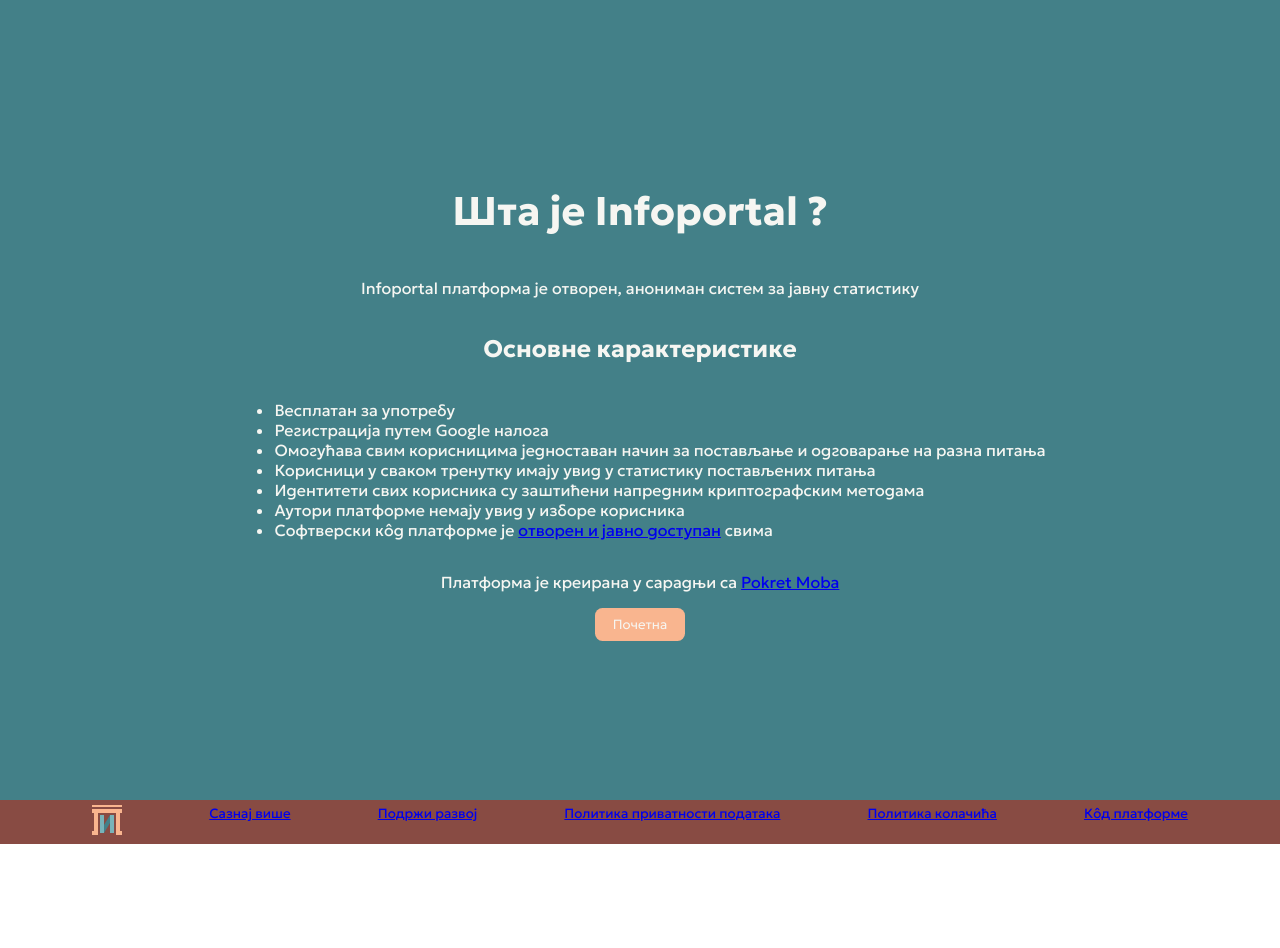
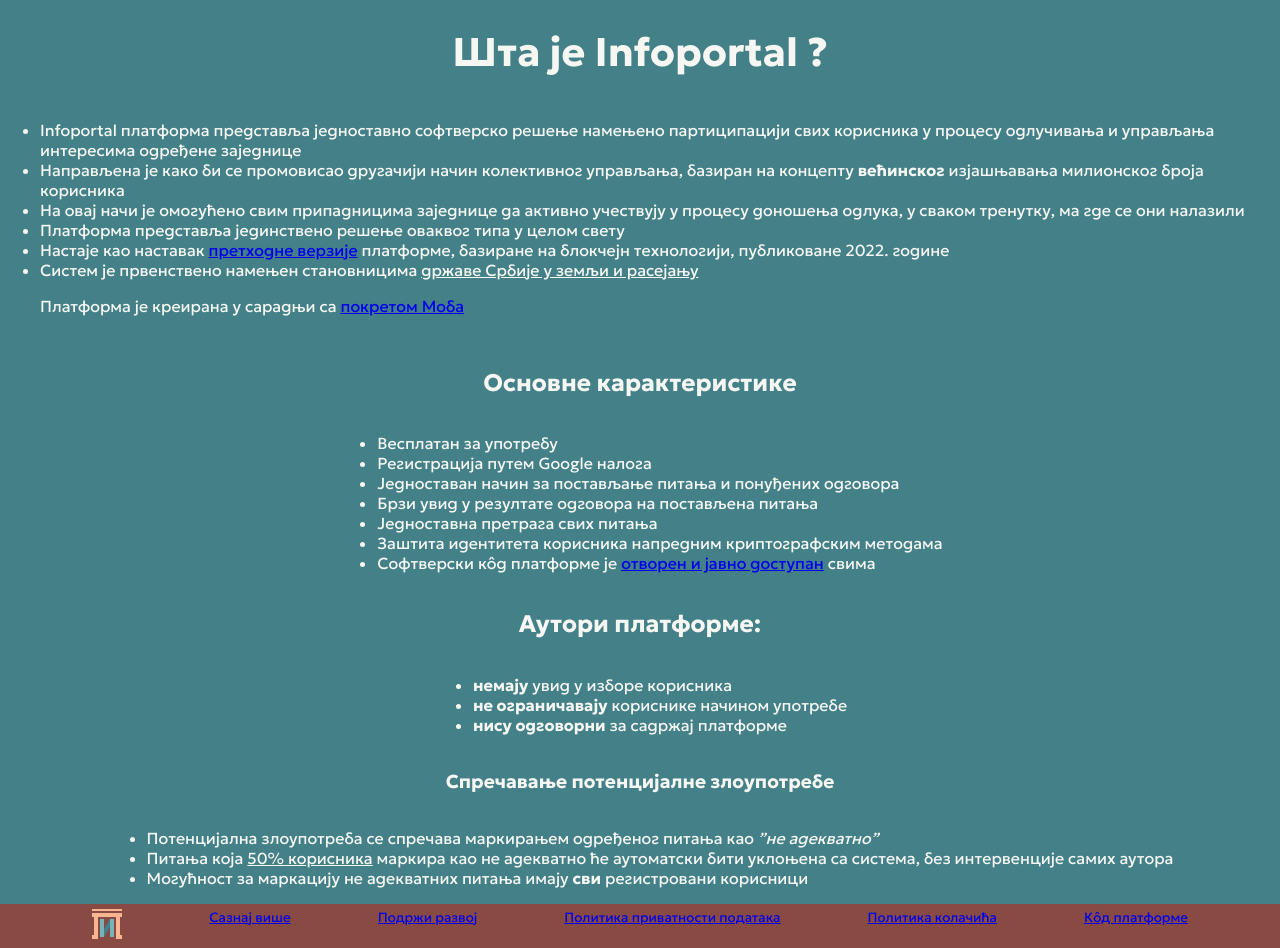
Before and after one commit to vexy/infoportal-website, a SvelteKit app: page /learn-more in a window 1280 px wide. Before the commit the page ends 844 px from the top, so only its background shows below. Built offline with nearby package versions, Linux system fonts and the light colour scheme.

Commit message:
Updated learn more and support pages

```diff
--- a/src/routes/learn-more/+page.svelte
+++ b/src/routes/learn-more/+page.svelte
@@ -1,18 +1,36 @@
 <h1>Шта је Infoportal ?</h1>
 
-<p>Infoportal платформа је отворен, анониман систем за јавну статистику</p>
+<ul>
+    <li>Infoportal платформа представља једноставно софтверско решење намењено партиципацији свих корисника у процесу одлучивања и управљања интересима одређене заједнице</li>
+    <li>Направљена је како би се промовисао другачији начин колективног управљања, базиран на концепту <b>већинског</b> изјашњавања милионског броја корисника</li>
+    <li>На овај начи је омогућено свим припадницима заједнице да активно учествују у процесу доношења одлука, у сваком тренутку, ма где се они налазили</li>
+    <li>Платформа представља јединствено решење оваквог типа у целом свету</li>
+    <li>Настаје као наставак <a href="https://github.com/vexy/voting_platform">претходне верзије</a> платформе, базиране на блокчејн технологији, публиковане 2022. године</li>
+    <li>Систем је првенствено намењен становницима <u>државе Србије у земљи и расејању</u></li>
+    <p>Платформа је креирана у сарадњи са <a href="https://www.pokretmoba.com" target="_blank">покретом Моба</a></p>
+</ul>
 
 <h2>Основне карактеристике</h2>
 <ul>
     <li>Bесплатан за употребу</li>
     <li>Регистрација путем Google налога</li>
-    <li>Омогућава свим корисницима једноставан начин за постављање и одговарање на разна питања</li>
-    <li>Корисници у сваком тренутку имају увид у статистику постављених питања</li>
-    <li>Идентитети свих корисника су заштићени напредним криптографским методама</li>
-    <li>Аутори платформе немају увид у изборе корисника</li>
+    <li>Једноставан начин за постављање питања и понуђених одговора</li>
+    <li>Брзи увид у резултате одговора на постављена питања</li>
+    <li>Једноставна претрага свих питања</li>
+    <li>Заштита идентитета корисника напредним криптографским методама</li>
     <li>Софтверски кôд платформе је <a href="https://github.com/vexy/infoportal-website" target="_blank">отворен и јавно доступан</a> свима</li>
 </ul>
 
-<p>Платформа је креирана у сарадњи са <a href="https://www.pokretmoba.com" target="_blank">Pokret Moba</a></p>
+<h2>Аутори платформе:</h2>
+<ul>
+    <li><b>немају</b> увид у изборе корисника</li>
+    <li><b>не ограничавају</b> кориснике начином употребе</li>
+    <li><b>нису одговорни</b> за садржај платформе</li>
+</ul>
 
-<button>Почетна</button>
+<h3>Спречавање потенцијалне злоупотребе</h3>
+<ul>
+    <li>Потенцијална злоупотреба се спречава маркирањем одређеног питања као <i>”не адекватно”</i></li>
+    <li>Питања која <u>50% корисника</u> маркира као не адекватно ће аутоматски бити уклоњена са система, без интервенције самих аутора</li>
+    <li>Могућност за маркацију не адекватних питања имају <b>сви</b> регистровани корисници</li>
+</ul>
```
Also changed, not shown: src/routes/support-us/+page.svelte (+8 -5 lines).
